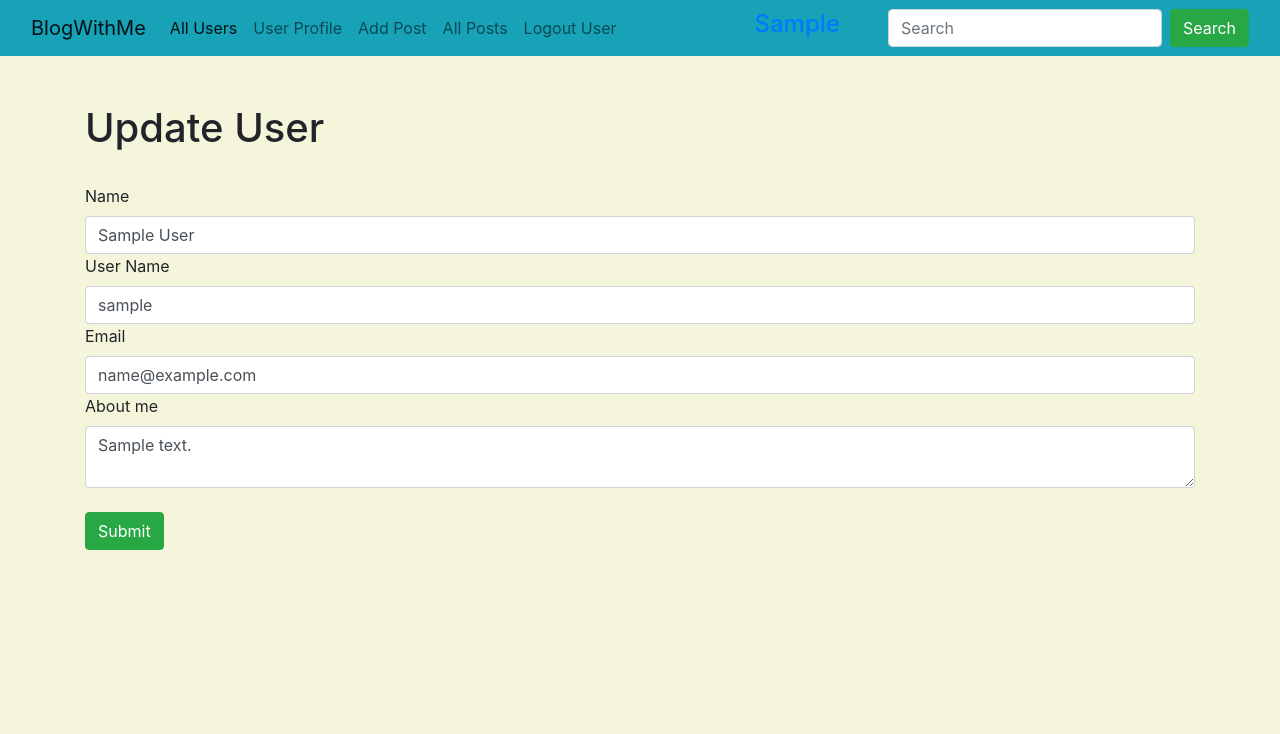
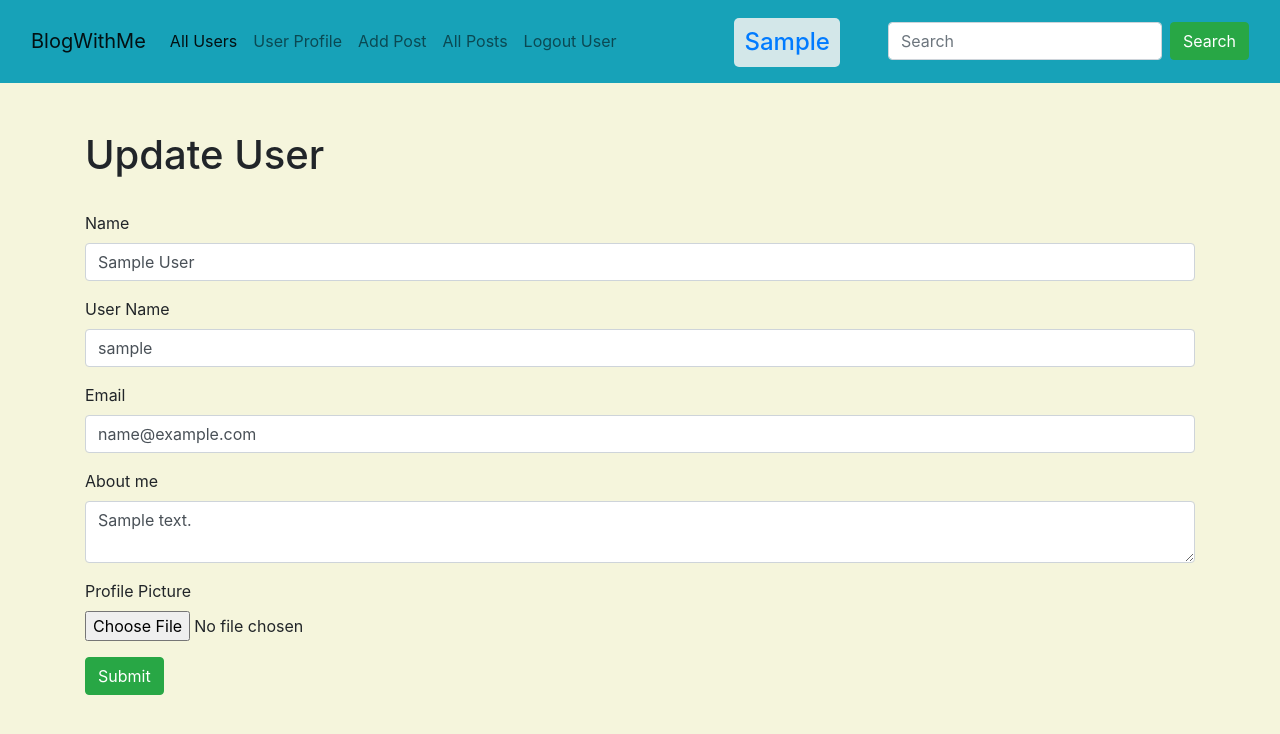
Before and after one commit to SaberHardy/BlogProject, a Flask app: page /update/1 in a window 1280 px wide. Shown: the top 734 px of the page. Run offline with Flask 3, Linux system fonts and the light colour scheme; a user stored in the database is signed in; tables that the repository leaves empty hold one stand-in row (values such as "Sample post"); some libraries are stand-ins or nearby versions.

Commit message:
update profile picture

```diff
--- a/BlogProject/forms.py
+++ b/BlogProject/forms.py
@@ -1,5 +1,6 @@
 from flask_wtf import FlaskForm
-from wtforms import StringField, SubmitField, PasswordField, TextAreaField
+from wtforms import StringField, SubmitField, PasswordField, TextAreaField, FileField
+from flask_wtf.file import FileAllowed
 from wtforms.validators import DataRequired, EqualTo
 from wtforms.widgets import TextArea
 from flask_ckeditor import CKEditorField
@@ -16,6 +17,7 @@ class UserForm(FlaskForm):
                                                       message='Passwords not matched')])
 
     password_hash2 = PasswordField("Confirm password", validators=[DataRequired()])
+    profile_img = FileField("Profile Picture", validators=[FileAllowed(['jpg', 'png', 'jpeg'])])
     submit = SubmitField("Submit")
 
 
--- a/BlogProject/main.py
+++ b/BlogProject/main.py
@@ -6,12 +6,19 @@ from flask_migrate import Migrate
 from werkzeug.security import generate_password_hash, check_password_hash
 from flask_login import current_user, login_required, LoginManager, login_user, logout_user
 from flask_ckeditor import CKEditor
+from werkzeug.utils import secure_filename
+import uuid
+import os
 
 app = Flask(__name__, template_folder='templates')  # static_folder='static')
 ckeditor = CKEditor(app)
 
 # Create a Secret Key
 app.config["SECRET_KEY"] = "mySecretKey"
+
+UPLOAD_FOLDER = 'static/imgs/'
+app.config['UPLOAD_FOLDER'] = UPLOAD_FOLDER
+
 # Sqlite DB
 # app.config["SQLALCHEMY_DATABASE_URI"] = "sqlite:///users.db"
 # My SqlDB
@@ -189,6 +196,7 @@ def name():
 def update_user(id):
     form = UserForm(request.form)
     user_to_update = UsersModel.query.get_or_404(id)
+
     if request.method == 'POST':
         user_to_update.name = request.form['name']
         user_to_update.email = request.form['email']
@@ -196,12 +204,19 @@ def update_user(id):
         user_to_update.about_me = request.form['about_me']
         # user_to_update.password = request.form['password']
 
+        if 'profile_img' in request.files:
+            file = request.files['profile_img']
+            if file.filename != '':
+                filename = secure_filename(file.filename)
+                file.save(os.path.join(app.config['UPLOAD_FOLDER'], filename))
+                user_to_update.profile_img = filename
+
         try:
             db.session.commit()
             flash("User updated successfully!")
-            return redirect(url_for('all_users'))
+            return redirect(url_for('dashboard'))
         except:
-            flash("Error user")
+            flash("Error updating user")
             return render_template("update_user.html",
                                    form=form,
                                    id=id,
@@ -216,7 +231,6 @@ def update_user(id):
                                form=form,
                                id=id,
                                user_to_update=user_to_update)
-
 
 @app.route('/delete/<int:id>', methods=['POST', 'GET'])
 @login_required
--- a/BlogProject/models.py
+++ b/BlogProject/models.py
@@ -23,6 +23,7 @@ class UsersModel(db.Model, UserMixin):
     name = db.Column(db.String(200), nullable=False)
     about_me = db.Column(db.Text(1000), nullable=True)
     email = db.Column(db.String(100), nullable=False, unique=True)
+    profile_img = db.Column(db.String(500), nullable=True)
     date_added = db.Column(db.DateTime, default=datetime.utcnow)
     password_hash = db.Column(db.String(255))
     # User can have a lot of posts
--- a/BlogProject/templates/partials/navbar.html
+++ b/BlogProject/templates/partials/navbar.html
@@ -50,7 +50,10 @@
                 {% endif %}
             </ul>
             <div class="float-right mx-5">
-                <h4><a href="{{ url_for('dashboard') }}"> {{ current_user.username|title }}</a></h4>
+                <h4 style="background: #D3E7E9; padding: 10px; border-radius: 5px; margin-top: 10px">
+                    <a href="{{ url_for('dashboard') }}">
+                    {{ current_user.username|title }}</a>
+                </h4>
             </div>
             <form class="d-flex" role="search" method="post" action="{{ url_for('search_for') }}">
                 {{ form.hidden_tag() }}
--- a/BlogProject/templates/update_user.html
+++ b/BlogProject/templates/update_user.html
@@ -16,25 +16,39 @@
         {% else %}
             <h1>Update User</h1>
             <br>
-            <form method="post" action="/update/{{ user_to_update.id }}">
+            <form method="post" action="/update/{{ user_to_update.id }}" enctype="multipart/form-data">
                 {{ form.hidden_tag() }}
 
-                {{ form.name.label() }}
+                <div class="form-group">
+                    {{ form.name.label(class="control-label") }}
                     {{ form.name(class="form-control") }}
-                {# {{ form.name(class="form-control", value=user_to_update.name) }}#}
+                </div>
 
-                {{ form.username.label() }}
-                {{ form.username(class="form-control", value=user_to_update.username) }}
-                {# {{ form.name(class="form-control", value=user_to_update.name) }}#}
+                <div class="form-group">
+                    {{ form.username.label(class="control-label") }}
+                    {{ form.username(class="form-control") }}
+                </div>
 
-                {{ form.email.label() }}
+                <div class="form-group">
+                    {{ form.email.label(class="control-label") }}
                     {{ form.email(class="form-control") }}
-                {# {{ form.email(class="form-control", value=user_to_update.email) }}#}
-                {{ form.about_me.label() }}
+                </div>
+
+                <div class="form-group">
+                    {{ form.about_me.label(class="control-label") }}
                     {{ form.about_me(class="form-control") }}
-                <br>
-                {{ form.submit(class='btn btn-success') }}
+                </div>
+
+                <div class="form-group">
+                    {{ form.profile_img.label(class="control-label") }}
+                    {{ form.profile_img(class="form-control-file") }}
+                </div>
+
+                <div class="form-group">
+                    {{ form.submit(class="btn btn-success") }}
+                </div>
             </form>
+
         {% endif %}
     {% else %}
 
```
Also changed, not shown: BlogProject/templates/members/dashboard.html (+19 -3 lines). Lines whose indentation alone changed are shown as unchanged.
